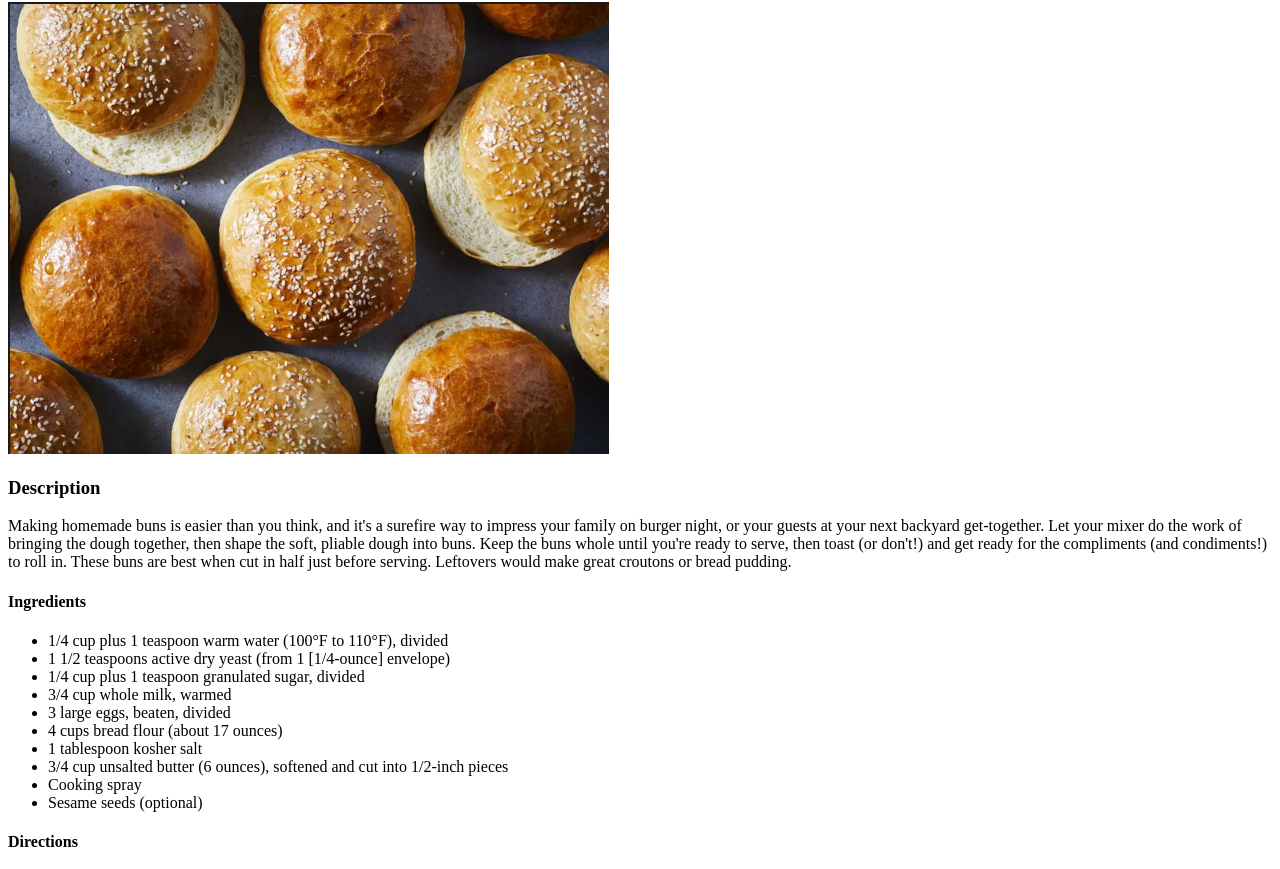
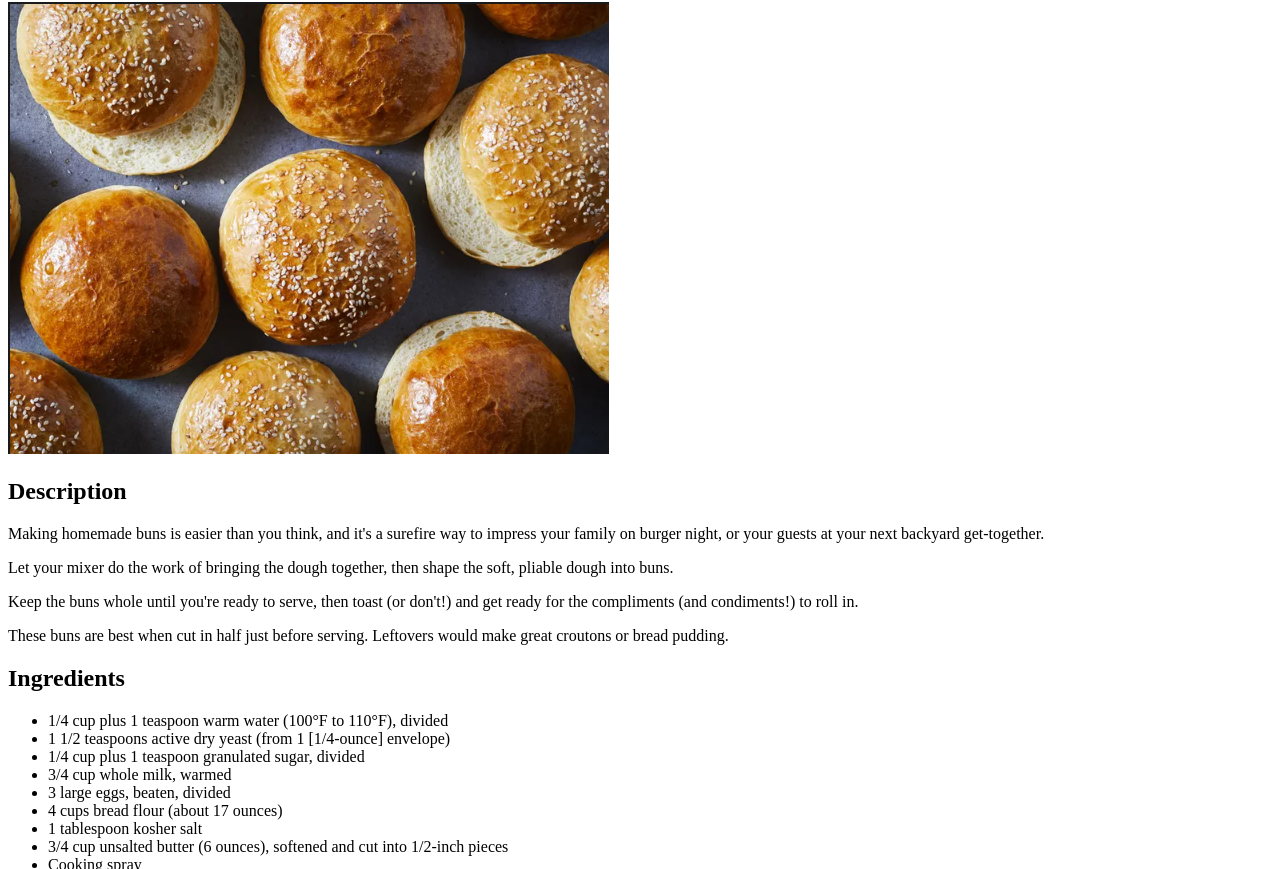
Before and after one commit to SvenAvm/odin-recipes, a plain HTML site: page recipes/buns.html in a window 1280 px wide. Shown: the part 78-947 px from the top of the page. Drawn offline with Linux system fonts and the light colour scheme.

Commit message:
monor edits

```diff
--- a/recipes/buns.html
+++ b/recipes/buns.html
@@ -4,16 +4,32 @@
     <meta charset="UTF-8">
     <meta http-equiv="X-UA-Compatible" content="IE=edge">
     <meta name="viewport" content="width=device-width, initial-scale=1.0">
+    <link rel="stylesheet" href="../styles/styles.css" />
     <title>Brioche Burger Buns</title>
 </head>
 <body>
     <h1>Buttery Brioche Hamburger Buns</h1>
-    <img src="../images/buns.png" alt="Picture of Buttery Brioche Hamburger Buns">
-    <h3>Description</h3>
+    <div class="main-image-div">
+        <img class="main-image" src="../images/buns.png" alt="Picture of Buttery Brioche Hamburger Buns">
+    </div>
+
+    <div class="Description">
+        <h2>Description</h2>
         <p>
-        Making homemade buns is easier than you think, and it's a surefire way to impress your family on burger night, or your guests at your next backyard get-together. Let your mixer do the work of bringing the dough together, then shape the soft, pliable dough into buns. Keep the buns whole until you're ready to serve, then toast (or don't!) and get ready for the compliments (and condiments!) to roll in. These buns are best when cut in half just before serving. Leftovers would make great croutons or bread pudding.
+            Making homemade buns is easier than you think, and it's a surefire way to impress your family on burger night, or your guests at your next backyard get-together.
         </p>
-    <h4>Ingredients</h4>
+        <p>
+            Let your mixer do the work of bringing the dough together, then shape the soft, pliable dough into buns.
+        </p>
+        <p>
+            Keep the buns whole until you're ready to serve, then toast (or don't!) and get ready for the compliments (and condiments!) to roll in.
+        </p>
+        <p>
+            These buns are best when cut in half just before serving. Leftovers would make great croutons or bread pudding.
+        </p>
+    </div>
+    <div class="Ingredients">
+        <h2>Ingredients</h2>
         <ul>
             <li>1/4 cup plus 1 teaspoon warm water (100°F to 110°F), divided</li>
             <li>1 1/2 teaspoons active dry yeast (from 1 [1/4-ounce] envelope)</li>
@@ -26,12 +42,15 @@
             <li>Cooking spray</li>
             <li>Sesame seeds (optional)</li>
         </ul>
-    <h4>Directions</h4>
+    </div>
+    <div class="Directions">
+        <h2>Directions</h2>
         <ol>
             <li>Stir together 1/4 cup water, yeast, and 1 teaspoon sugar in a small bowl. Let stand until foamy, about 5 minutes.</li>
             <li>Combine warm milk and 2 beaten eggs in the bowl of a stand mixer fitted with the dough hook attachment. Stir in yeast mixture. With mixer running on medium-low speed, gradually beat in flour and salt. Increase speed to medium, and beat until dough is very sticky, about 2 minutes. Gradually beat in remaining 1/4 cup sugar, 1 teaspoon at a time, until well incorporated, about 4 minutes. Stop mixer, and add butter. Beat on medium speed until dough is smooth, elastic, and pulls away from sides of bowl, about 8 minutes, stopping to scrape down sides of bowl if needed. Transfer dough to a bowl lightly greased with cooking spray. Cover with plastic wrap, and let rest at room temperature until doubled in volume, 1 hour to 1 hour and 30 minutes.</li>
             <li>Preheat oven to 375°F. Turn dough out onto a clean work surface. Divide dough into 8 (4 1/2-ounce) portions. Shape dough portions into balls, and flatten into 3 1/2-inch-wide disks. Place disks 2 inches apart on 2 parchment paper–lined baking sheets. Cover buns loosely with plastic wrap, and let rise at room temperature until almost doubled in volume, about 1 hour.</li>
             <li>Whisk together remaining egg and remaining 1 teaspoon water. Brush buns on 1 baking sheet with half of egg wash. Sprinkle with sesame seeds, if desired. Bake in preheated oven until golden brown and internal temperature registers 190°F, 14 to 18 minutes. Transfer buns to a wire rack, and let cool completely, about 1 hour. Repeat with remaining baking sheet of buns and remaining egg wash. Store buns at room temperature in a ziplock plastic bag for up to 3 days.</li>
         </ol>
+    </div>
 </body>
 </html>
```
Lines whose indentation alone changed are shown as unchanged.
